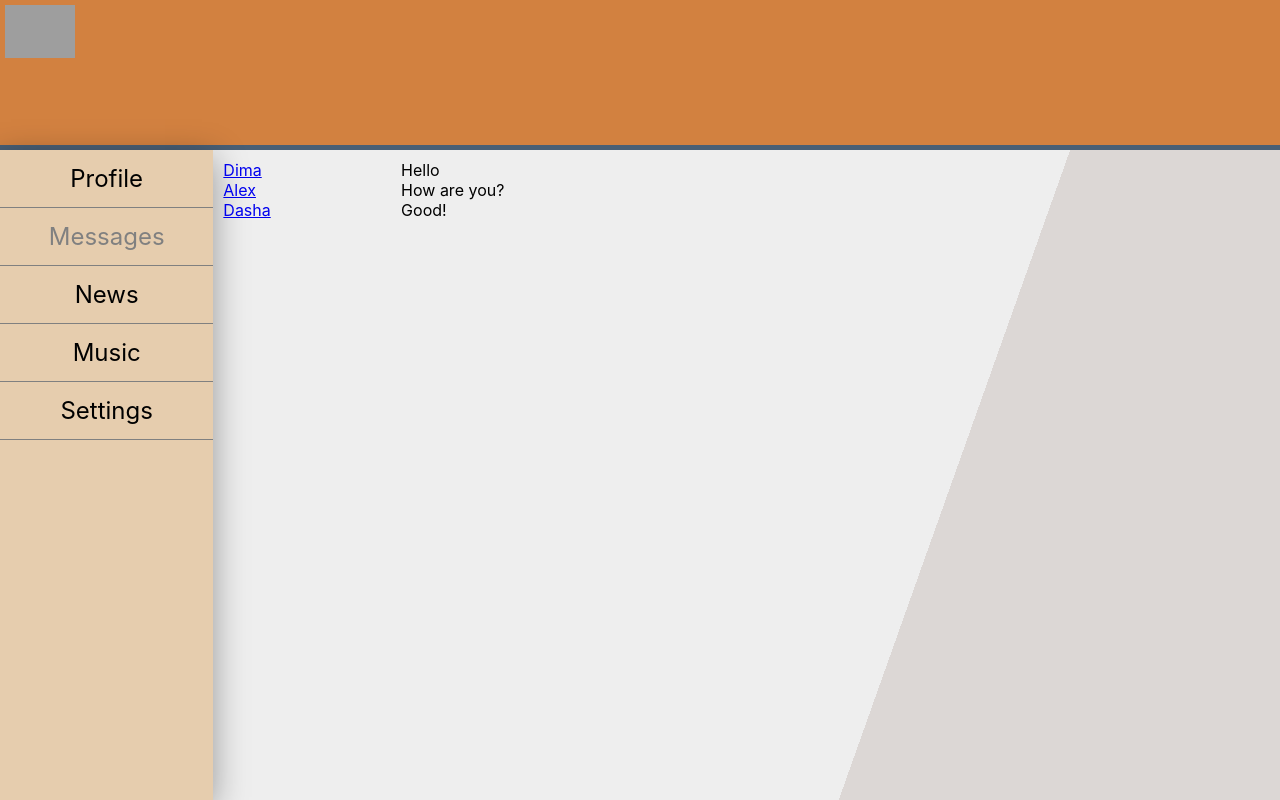
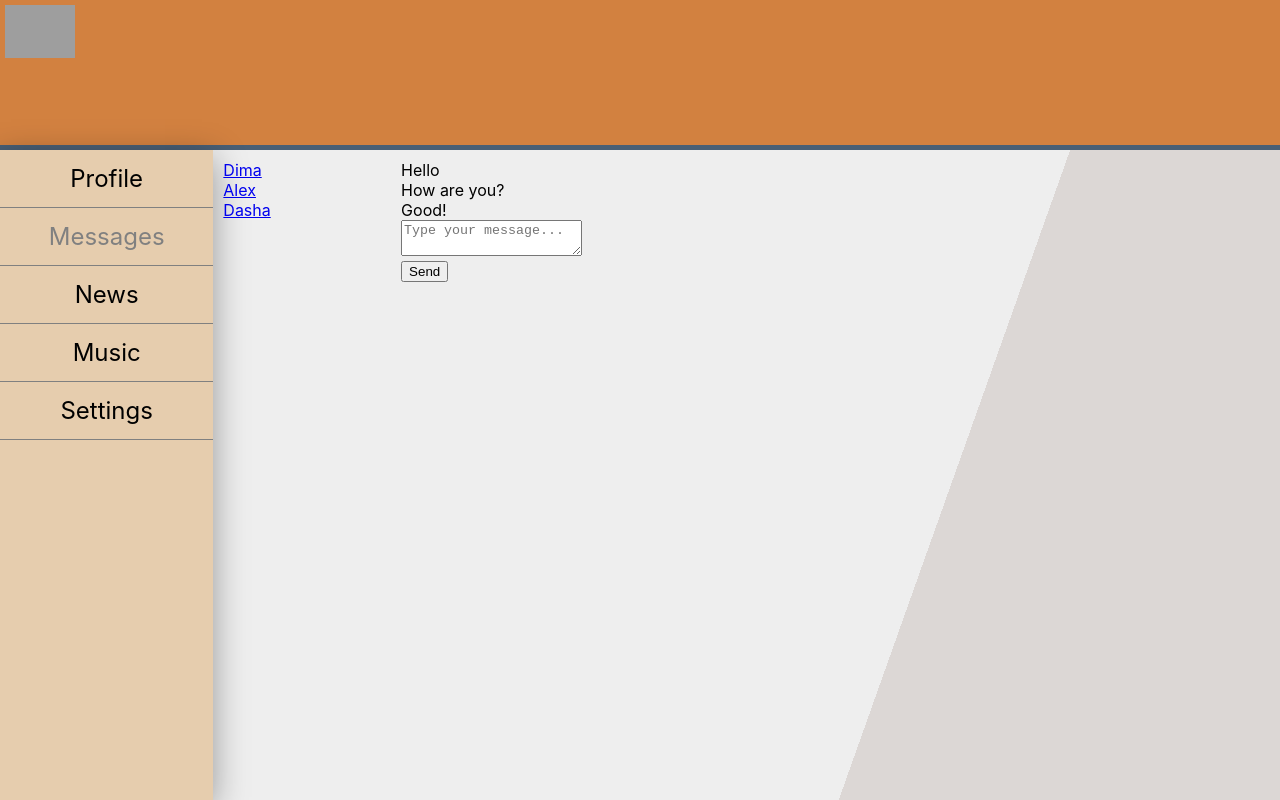
Before and after one commit to AidXylelele/my-app, a React (Create React App) app: page /dialogs in a window 1280 px wide. Built offline with nearby package versions, Linux system fonts and the light colour scheme; grey boxes are pictures that could not be loaded.

Commit message:
added messages

```diff
--- a/src/App.js
+++ b/src/App.js
@@ -23,10 +23,7 @@ const App = (props) => {
                 />
               }
             />
-            <Route
-              path="/dialogs"
-              element={<Dialogs state={props.state.dialogsPage} />}
-            />
+            <Route path="/dialogs" element={<Dialogs store={props.store} />} />
           </Routes>
         </div>
       </div>
--- a/src/components/Dialogs/Dialogs.jsx
+++ b/src/components/Dialogs/Dialogs.jsx
@@ -2,21 +2,51 @@ import React from 'react';
 import styles from './Dialogs.module.css';
 import DialogItem from './DialogItem/DialogItem';
 import Message from './Message/Message';
+import {
+  sendMessageActionCreator,
+  updateNewMessageBodyActionCreator,
+} from '../../redux/state';
 
 const Dialogs = (props) => {
-  const dialogsElemnts = props.state.dialogsData.map((dialog) => (
+  const state = props.store.getState().dialogsPage;
+  const dialogsElemnts = state.dialogsData.map((dialog) => (
     <DialogItem name={dialog.name} id={dialog.id} />
   ));
-  const messagesElemnts = props.state.messagesData.map((element) => (
+  const messagesElemnts = state.messagesData.map((element) => (
     <Message message={element.message} />
   ));
+
+  const newMessageBody = state.newMessageBody;
+
+  const onSendMessageClick = () => {
+    props.store.dispatch(sendMessageActionCreator());
+  };
+
+  const onSendMessageChange = (event) => {
+    const body = event.target.value;
+    props.store.dispatch(updateNewMessageBodyActionCreator(body));
+  };
 
   return (
     <div className={styles.dialogs}>
       <div className={styles.dialogsItems}>
         <div className={styles.dialog}>{dialogsElemnts}</div>
       </div>
-      <div className={styles.messages}>{messagesElemnts}</div>
+      <div className={styles.messages}>
+        <div>{messagesElemnts}</div>
+        <div>
+          <div>
+            <textarea
+              value={newMessageBody}
+              onChange={onSendMessageChange}
+              placeholder="Type your message..."
+            ></textarea>
+          </div>
+          <div>
+            <button onClick={onSendMessageClick}>Send</button>
+          </div>
+        </div>
+      </div>
     </div>
   );
 };
--- a/src/index.js
+++ b/src/index.js
@@ -9,7 +9,11 @@ export const root = ReactDOM.createRoot(document.getElementById('root'));
 const renderEntireTree = (root, store) => {
   root.render(
     <React.StrictMode>
-      <App state={store.getState()} dispatch={store.dispatch.bind(store)} />
+      <App
+        store={store}
+        state={store.getState()}
+        dispatch={store.dispatch.bind(store)}
+      />
     </React.StrictMode>
   );
 };
--- a/src/redux/state.js
+++ b/src/redux/state.js
@@ -2,6 +2,8 @@ import { root } from '../index';
 
 const ADD_POST = 'ADD-POST';
 const UPDATE_NEW_POST_TEXT = 'UPDATE-NEW-POST-TEXT';
+const UPDATE_NEW_MESSAGE_BODY = 'UPDATE-NEW-MESSAGE-BODY';
+const SEND_MESSAGE = 'SEND-MESSAGE';
 
 export const store = {
   _state: {
@@ -13,6 +15,7 @@ export const store = {
       newPostText: '',
     },
     dialogsPage: {
+      newMessageBody: '',
       messagesData: [
         { id: 1, message: 'Hello' },
         { id: 2, message: 'How are you?' },
@@ -42,6 +45,16 @@ export const store = {
     } else if (action.type === 'UPDATE-NEW-POST-TEXT') {
       this._state.profilePage.newPostText = action.newText;
       this._callSubscriber(root, store);
+    } else if (action.type === 'UPDATE-NEW-MESSAGE-BODY') {
+      this._state.dialogsPage.newMessageBody = action.body;
+      this._callSubscriber(root, store);
+    } else if (action.type === 'SEND-MESSAGE') {
+      let body = this._state.dialogsPage.newMessageBody;
+      if (body === '') return;
+      this._state.dialogsPage.newMessageBody = '';
+      this._state.dialogsPage.messagesData.push({ id: 6, message: body });
+      console.log(this._state.dialogsPage.messagesData);
+      this._callSubscriber(root, store);
     }
   },
   _callSubscriber() {},
@@ -50,15 +63,16 @@ export const store = {
   },
 };
 
-export const addPostActionCreator = () => {
-  return {
-    type: ADD_POST,
-  };
-};
+export const addPostActionCreator = () => ({ type: ADD_POST });
 
-export const updateNewPostActionCreator = (text) => {
-  return {
-    type: UPDATE_NEW_POST_TEXT,
-    newText: text,
-  };
-};
+export const updateNewPostActionCreator = (text) => ({
+  type: UPDATE_NEW_POST_TEXT,
+  newText: text,
+});
+
+export const sendMessageActionCreator = () => ({ type: SEND_MESSAGE });
+
+export const updateNewMessageBodyActionCreator = (text) => ({
+  type: UPDATE_NEW_MESSAGE_BODY,
+  body: text,
+});
```
